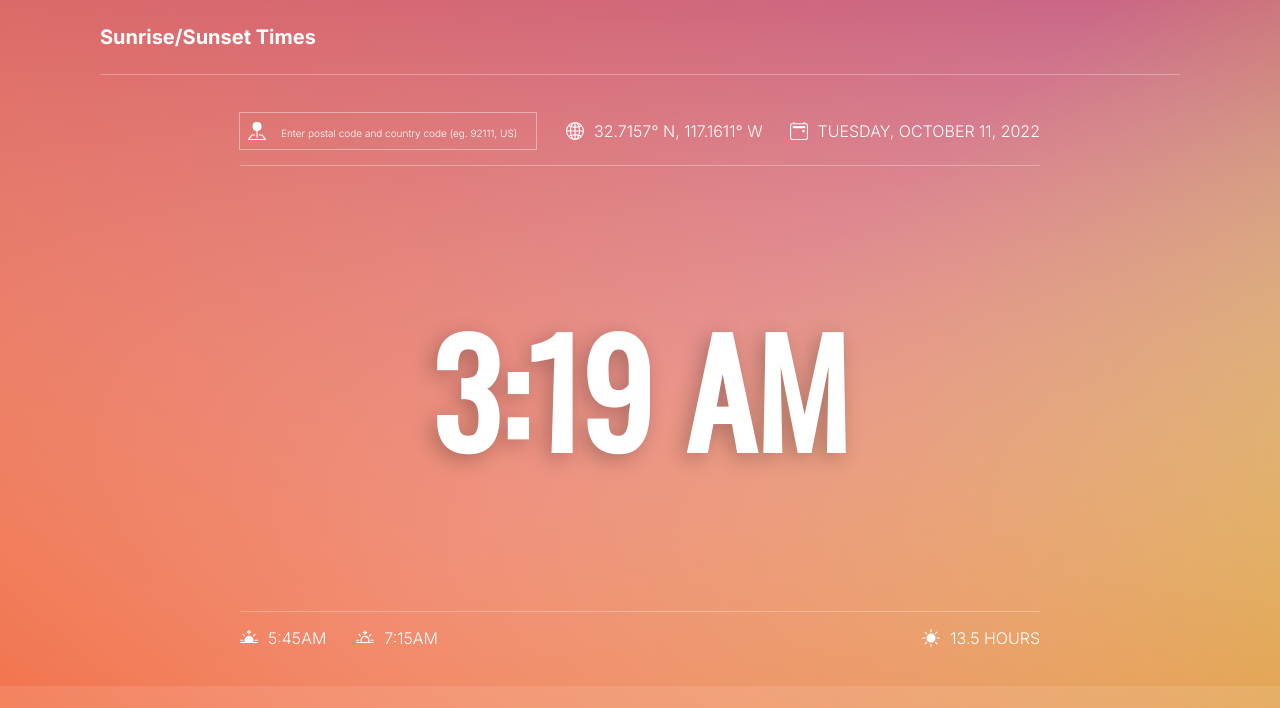
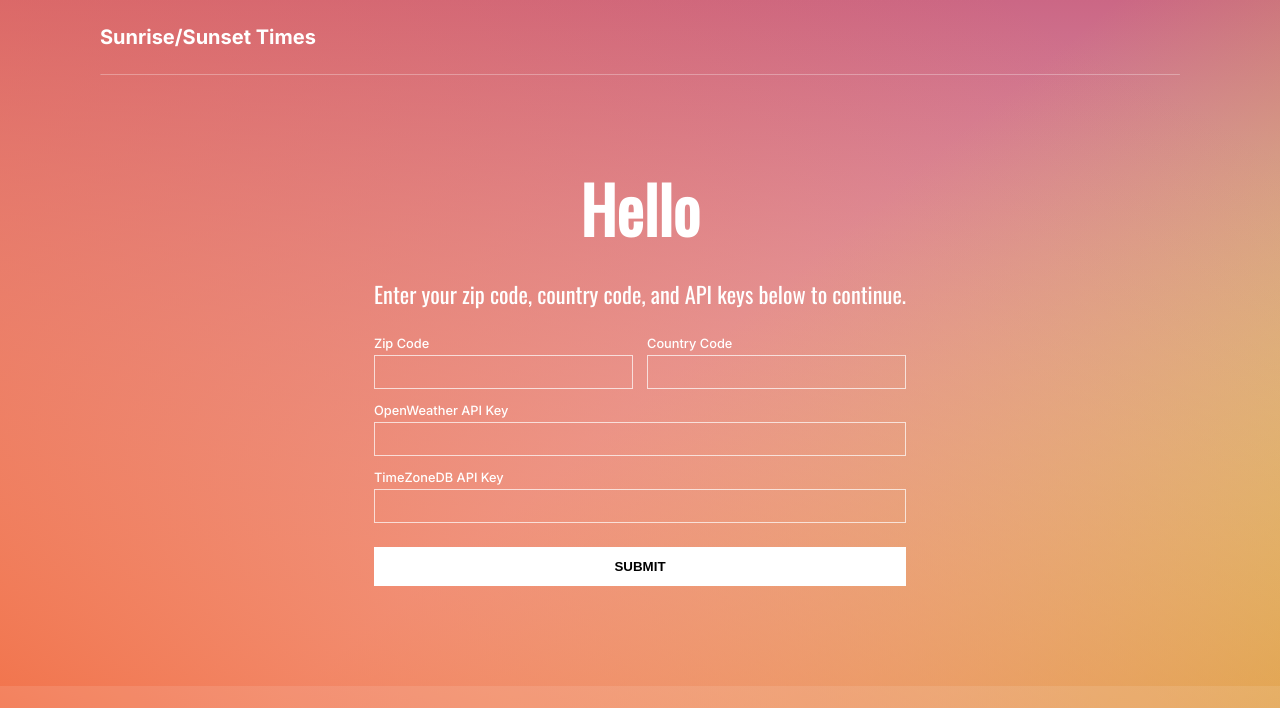
Before and after one commit to vbelmonte/sunrise-sunset, a plain HTML site: page index.html in a window 1280 px wide. Shown: the top 708 px of the page. Drawn offline with nearby package versions, Linux system fonts and the light colour scheme.

Commit message:
Implement authentication section

```diff
--- a/index.html
+++ b/index.html
@@ -16,6 +16,37 @@
         </header>
         <hr class="hr-header">
         <main>
+            <!-- The Modal -->
+            <div class="modal" id="myModal">
+
+                <!-- Modal content -->
+                <div class="modal-content">
+                    <h1 class="hello">Hello</h1>
+                    <h3>Enter your zip code, country code, and API keys below to continue.</h3>
+                    <form>
+                        <div class="location">
+                            <div>
+                                <label class="auth" for="zipcode">Zip Code</label>
+                                <input class="auth" type="tel" id="zipcode">
+                            </div>
+                            <div>
+                                <label class="auth" for="countrycode">Country Code</label>
+                                <input class="auth" type="text" id="countrycode">
+                            </div>
+                        </div>
+                        <div class="api-keys">
+                            <label class="auth" for="openweather">OpenWeather API Key</label>
+                            <input class="auth" type="text" id="openweather">
+                            <label class="auth" for="timezonedb">TimeZoneDB API Key</label>
+                            <input class="auth" type="text" id="timezonedb">
+                        </div>
+                        <div class="submit">
+                            <button type="button" class="auth">Submit</button>
+                        </div>
+                    </form>
+                </div>
+
+            </div>
             <div class="main-info">
                 <div class="location-date">
                     <div>
--- a/index.js
+++ b/index.js
@@ -128,6 +128,10 @@ function getDayLength() {
     return data.results.day_length;
 }
 
+function getTimeZone() {
+
+}
+
 
 
 
--- a/styles.css
+++ b/styles.css
@@ -4,9 +4,8 @@ body {
                 linear-gradient(180deg, rgb(203,103,133,1), rgb(203,103,133,0) 100%);
     margin: 0px;
     font-family: "Inter", "Arial", sans-serif;
-    font-size: 16px;
+    font-size: 14px;
     font-weight: 300;
-    text-transform: uppercase;
     color: white;
 }
 
@@ -18,13 +17,22 @@ header {
 h1 {
     font-size: 20px;
     font-weight: 700;
-    text-transform: none;
     margin: 0px;
 }
 
-h2#current-time {
+h2#current-time, .hello {
     font-family: "Oswald", "Arial", sans-serif;
     text-align: center;
+}
+
+.hello {
+    font-size: 4rem;
+}
+
+h3 {
+    font-family: "Oswald", "Arial", sans-serif;
+    font-weight: 400;
+    font-size: 1.4rem;
 }
 
 hr {
@@ -43,12 +51,14 @@ img {
 
 main {
     display: flex;
+    flex-direction: column;
     justify-content: center;
     align-items: center;
     height: calc(100vh - 75px - 114px);
 }
 
 .main-info {
+    display: none;
     width: 800px;
 }
 
@@ -96,6 +106,15 @@ footer img {
     height: 30px;
 }
 
+.location {
+    display: flex;
+    gap: 14px;
+}
+
+.location div {
+    flex: 1;
+}
+
 .input {
     padding-left: 8px;
     outline: solid 1px rgba(255,255,255,0.4);
@@ -116,24 +135,52 @@ label {
     appearance: none;
     color: white;
     font-family: "Inter", "Arial", sans-serif;
-    font-size: 16px;
     font-weight: 300;
-    text-transform: uppercase;
 }
 
 input {
     border: none;
     background-color: transparent;
+    box-sizing: border-box;
     padding: 8px 5px;
 }
 
+.auth {
+    width: 100%;
+}
+
+button.auth {
+    background-color: white;
+    color: none;
+    border: none;
+    margin: 14px 0px;
+    padding: 12px 4px;
+    text-transform: uppercase;
+    font-weight: 700;
+}
+
+label.auth {
+    display: block;
+    padding: 4px 0px;
+    font-weight: 500;
+    font-size: 0.8rem;
+}
+
+label.auth + input {
+    border: solid 1px;
+    border-color: rgba(255,255,255,0.7);
+}
+
+input.auth {
+    margin-bottom: 10px;
+}
+
 input:hover {
-    border: none;
     background-color: transparent;
 }
 
 input:focus-visible {
-    outline: none;
+    outline: solid 1px black;
 }
 
 input::placeholder {
```
